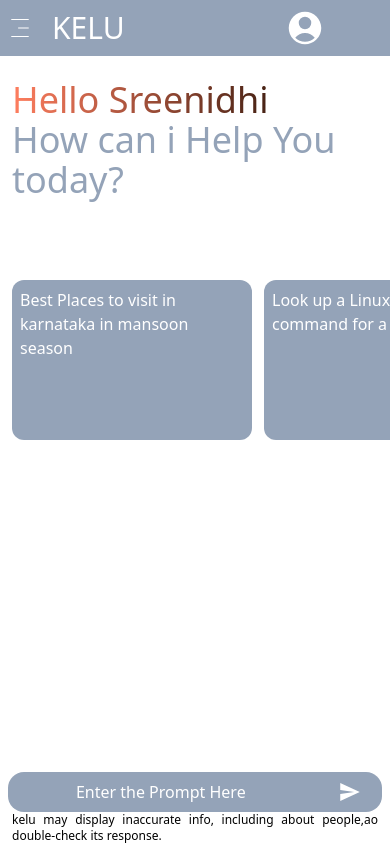
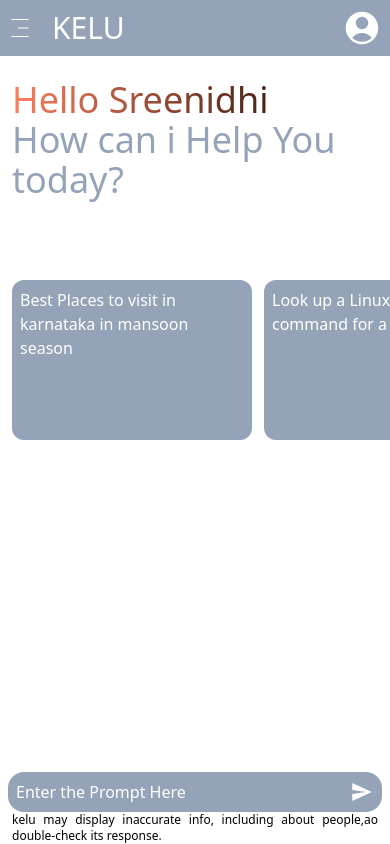
Before and after one commit to sreenidhi1712/Vibhaa-Ecommerce-website, a React (Vite) app: page / in a window 390 px wide. Built offline with nearby package versions, Linux system fonts and the light colour scheme.

Commit message:
Updated a features, working fine in all breakpoints,now updating side to visible in laptop screen

```diff
--- a/src/App.jsx
+++ b/src/App.jsx
@@ -1,8 +1,5 @@
 import { useState } from 'react'
-import reactLogo from './assets/react.svg'
-import viteLogo from '/vite.svg'
 import './App.css'
-import Navbar from './Components/Navbar'
 import Maincontent from './Components/Maincontent'
 import FooterPart from './Components/FooterPart'
 import ContextProvider from './Components/Context/Context'
@@ -14,7 +11,7 @@ function App() {
   return (
 
     <ContextProvider>
-    <Navbar/>
+
      <Maincontent/>
       <FooterPart/>
     </ContextProvider>
--- a/src/Components/FooterPart.jsx
+++ b/src/Components/FooterPart.jsx
@@ -20,10 +20,10 @@ function FooterPart() {
         value={input}
         type="text"
           placeholder="Enter the Prompt Here"
-          className="h-auto w-[80%]  bg-slate-400 placeholder:text-white  text-white rounded-l-2xl text-center border-none focus:outline-none"
+          className="h-auto w-[80%]  bg-slate-400 placeholder:text-white placeholder:p-2 text-white rounded-l-2xl  border-none focus:outline-none"
         ></input>
-        <div className="w-[18%]  h-10 bg-slate-400  rounded-r-2xl">
-          <IoMdSend  onClick={() => {onSent()}} className="h-10 w-6 ml-6  text-white" />
+        <div className="w-[18%]  h-10 bg-slate-400 flex justify-end rounded-r-2xl">
+          <IoMdSend  onClick={() => {onSent()}} className="h-10 w-6 mr-2 text-white" />
         </div>
       </div>
       <div>
--- a/src/Components/Maincontent.jsx
+++ b/src/Components/Maincontent.jsx
@@ -7,6 +7,7 @@ import { PiNotePencilFill } from "react-icons/pi";
 import { Context } from "./Context/Context";
 import { HiUserCircle } from "react-icons/hi2";
 import { SiGooglegemini } from "react-icons/si";
+import Navbar from "./Navbar";
 
 
 function Maincontent() {
@@ -21,6 +22,7 @@ function Maincontent() {
     setInput(promptText);
   };
   return <>
+   <Navbar/>
   <div className="h-auto w-screen bg-white mb-24">
   {!showResults? (
     <>
@@ -29,7 +31,7 @@ function Maincontent() {
         <p className="text-4xl text-slate-400">How can i Help You today?</p>
     </div>
 
-      <div className="flex overflow-x-scroll py-10 hide-scrollbar mt-18" >
+      <div className="flex overflow-x-scroll py-10 hide-scrollbar mt-18 lapl:justify-center lapl:gap-2" >
       <div onClick={() =>handleCardClick("Suggest Some Place To Visit In Kerala")} className="h-40 w-60 bg-slate-400 mt-10 ml-3 flex-shrink-0 rounded-xl" >
         <p className="m-2 text-white">Best Places to visit in karnataka in mansoon season</p>
         <FaRegCompass  className="text-white mt-20 ml-52"/>
@@ -50,7 +52,7 @@ function Maincontent() {
     </>
   ):(
     <div className="h-[90%] w-[100%] bg-white mt-20">
-						<div className=" ">
+						<div className=" ">s
             <HiUserCircle className="h-8 w-8 text-black mx-3"/>
 							<p className="text-black mx-3 mt-2">{recentPrompt}</p>
 						</div>
--- a/src/Components/Navbar.jsx
+++ b/src/Components/Navbar.jsx
@@ -22,13 +22,16 @@ const Navbar = () => {
 };
 
   return (
+    <>
     <nav className="bg-slate-400 w-screen h-14 fixed top-0 z-10">
-      <div className="h-full w-full flex items-center ">
-      <CiMenuFries  className="text-white mr-1 h-6 w-10 z-20" onClick={toggleMenu}/>
-          <p className="ml-2 text-white text-3xl z-20" >KELU</p>
-          <HiUserCircle className="text-white h-10 w-10 ml-40"/>
+      <div className="h-full w-full flex items-center justify-between">
+        <div className="flex items-center">
+        <CiMenuFries  className="text-white mr-1 h-6 w-10 z-20" onClick={toggleMenu}/>
+        <p className="ml-2 text-white text-3xl z-20" >KELU</p>
+        </div>
+          <HiUserCircle className="text-white h-10 w-10 mr-2"/>
       </div>
-      <div className={`w-[90%] h-screen absolute top-0 bg-slate-400 flex-col transition-all duration-300 ease-linear ${isOpen?`-translate-x-0`:`-translate-x-full`}`}>
+      <div className={`w-[90%] h-screen absolute top-0 tab:w-[45%] ml:w-[60%]  bg-slate-400 flex-col transition-all duration-300 ease-linear ${isOpen?`-translate-x-0`:`-translate-x-full`}`}>
         <p className="mt-16 ml-2 text-white">Recent</p>
         <div className="flex-col h-[60%] overflow-y-scroll ">
         {prevPrompts.map((item, index) => {
@@ -46,7 +49,7 @@ const Navbar = () => {
 						})}
 
         </div>
-        <div className="flex-col mt-2">
+        <div className="flex-col mt-2 ml-3">
             <div className="flex items-center mt-3">
                      <IoIosHelpCircleOutline className="h-5 w-5  text-white"/>
                      <p className="text-white ml-3">Help</p>
@@ -71,6 +74,7 @@ const Navbar = () => {
         </div>
       </div>
     </nav>
+    </>
   );
 };
 
--- a/tailwind.config.js
+++ b/tailwind.config.js
@@ -7,6 +7,15 @@ export default {
   ],
   theme: {
     extend: {},
+    screens:{
+        'mm':'321px',
+        'ml':'376px',
+        'tab':'426px',
+        'lap':'769px',
+        'lapl':'1025px',
+        'mon':'1441px',
+      },
+
   },
   plugins: [],
 }
--- a/vite.config.js
+++ b/vite.config.js
@@ -7,5 +7,5 @@ export default defineConfig({
   server:{
     host:true,
     port:5173
-  }
+  },
 })
```
